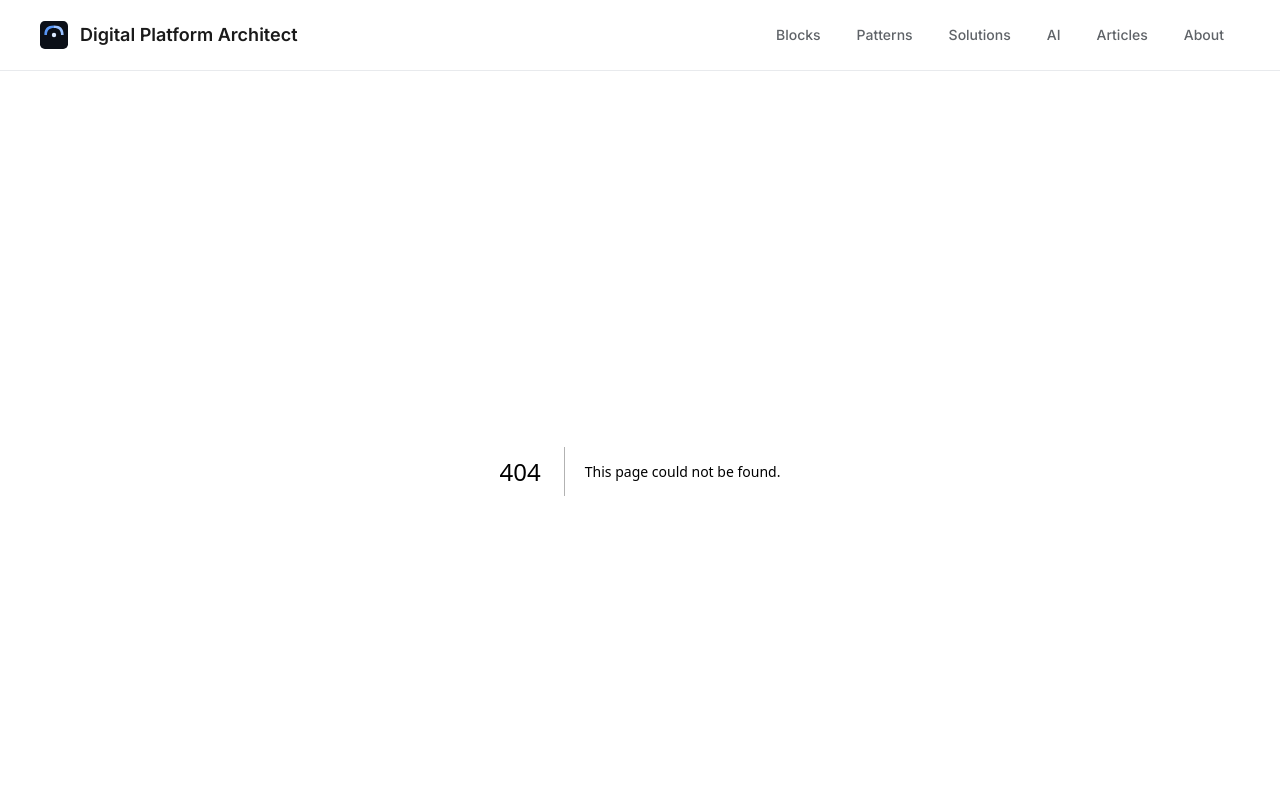
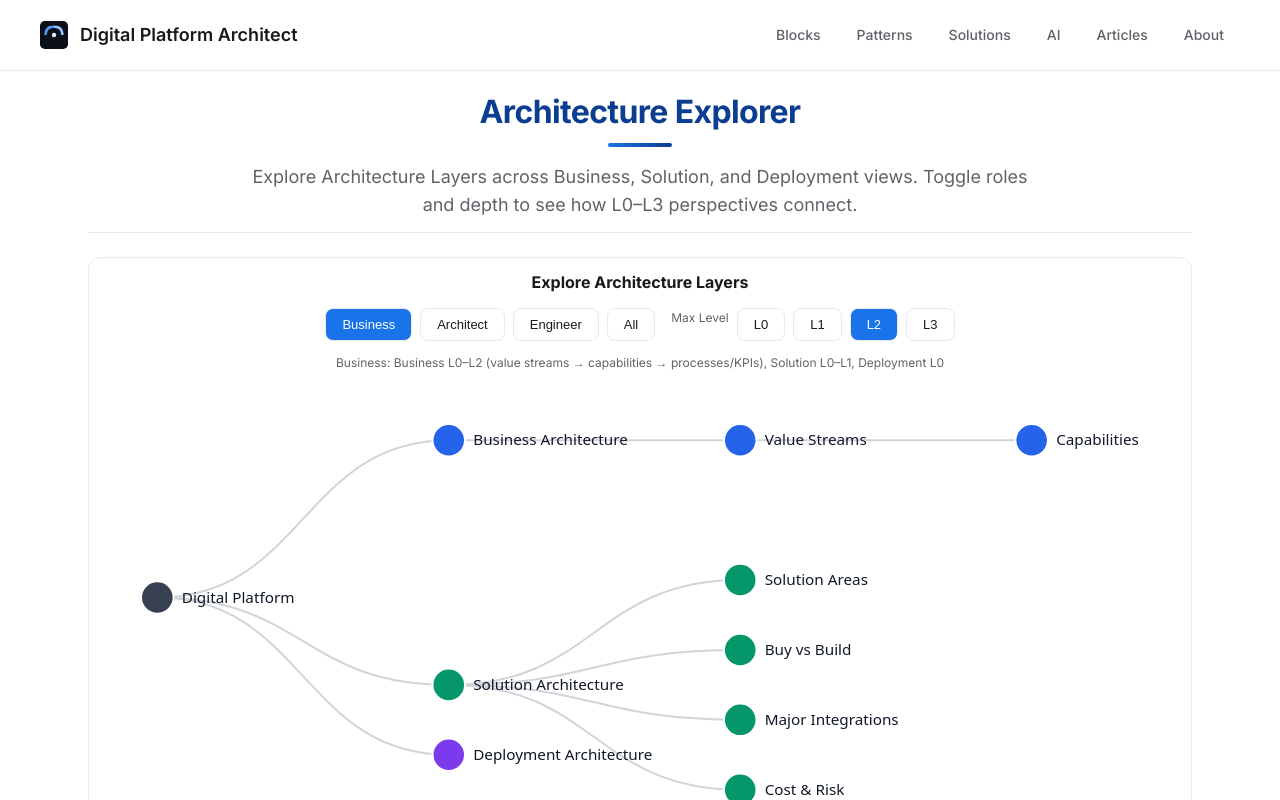
Before and after one commit to lahirugmg/digitalplatformarchitect, a Next.js app: page /tools/architecture-explorer in a window 1280 px wide. Before the commit this address had no page. Shown: the top 800 px of the page. Built offline with nearby package versions, Linux system fonts and the light colour scheme.

Commit message:
add architecture explorer to tools

```diff
--- /dev/null
+++ b/app/tools/architecture-explorer/page.tsx
@@ -0,0 +1,23 @@
+import { ArchitectureExplorer } from "@/components/ArchitectureExplorer";
+
+export const metadata = {
+  title: "Architecture Explorer",
+  description: "Interactive Architecture Layers explorer for business, solution, and deployment views.",
+};
+
+export default function ArchitectureExplorerToolPage() {
+  return (
+    <div className="container">
+      <div className="page-hero">
+        <h1 className="page-title">Architecture Explorer</h1>
+        <p className="lede">
+          Explore Architecture Layers across Business, Solution, and Deployment views. Toggle roles and depth to see how L0–L3 perspectives connect.
+        </p>
+      </div>
+
+      <section className="stack gap-lg">
+        <ArchitectureExplorer />
+      </section>
+    </div>
+  );
+}
```
Also changed, not shown: app/page.tsx (+32 -0 lines).
